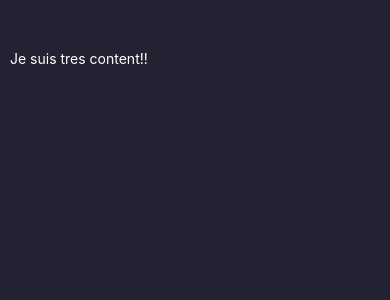
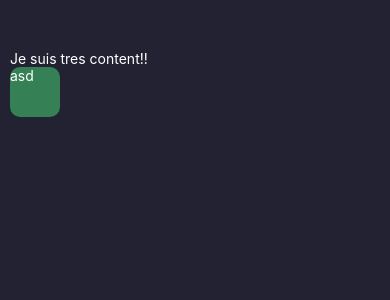
Before and after one commit to andre9494/ReactDemo, a React Native app: screen / in a window 390 px wide. Shown: the top 300 px of the page. Built offline with nearby package versions, Linux system fonts and the light colour scheme.

Commit message:
Square component

```diff
--- a/App.tsx
+++ b/App.tsx
@@ -1,13 +1,17 @@
 import { StatusBar } from 'expo-status-bar';
-import { Text, View } from 'react-native';
+import { View } from 'react-native';
 import styles from './styles';
+import Square from './components/Square';
+import TextField from './components/TextField';
 
 export default function App() {
   return (
     // <View style={styles.container}>
     <View style={styles.appBackground}>
       <View style={styles.container}>
-        <Text style={styles.text}>Je suis tres content!!</Text>
+        {/* <Text style={styles.text}>Je suis tres content!!</Text> */}
+        <TextField>Je suis tres content!!</TextField>
+        <Square/>
         {/* <StatusBar style="auto" /> */}
       </View>
     </View>
--- /dev/null
+++ b/components/Square.tsx
@@ -0,0 +1,13 @@
+import { View } from "react-native";
+import styles from "../styles";
+import TextField from "./TextField";
+
+const Square= () =>{
+
+    return <View style={styles.square}>
+        <TextField>asd</TextField>
+    </View>;
+
+}
+
+export default Square;
--- /dev/null
+++ b/components/TextField.tsx
@@ -0,0 +1,9 @@
+import { Text } from 'react-native';
+import styles from "../styles";
+import React from 'react';
+
+const TextField = (props: { children: string }) => (
+    <Text style={styles.text}>{props.children}</Text>
+);
+
+export default TextField;
--- a/styles.ts
+++ b/styles.ts
@@ -1,25 +1,36 @@
-import { StyleSheet } from 'react-native';
+import { ImageStyle, StyleSheet, TextStyle, ViewStyle } from 'react-native';
 
-const container = {
-  marginVertical: 50,
-  marginHorizontal: 10,
-};
+type Style = ViewStyle | TextStyle | ImageStyle;
 
-const fontColor = "#FFF";
-
-const styles = StyleSheet.create({
-  container: container,
-  appBackground: {
-    height: "100%",
-    width: "100%",
-    backgroundColor: "#223",
+const layouts: { [key: string]: Style } = {
+  container: {
+    marginVertical: 50,
+    marginHorizontal: 10,
   },
   centeredContainer: {
     flex: 1,
     alignItems: 'center',
     justifyContent: 'center',
   },
-  text: { color: fontColor }
+  square: {
+    height: 50,
+    width: 50,
+    backgroundColor: "#368056",
+    borderRadius: 10
+  }
+}
+
+const fontColor = "#FFF";
+
+const styles = StyleSheet.create({
+  appBackground: {
+    height: "100%",
+    width: "100%",
+    backgroundColor: "#223",
+  },
+  container: layouts.container,
+  text: { color: fontColor },
+  square: layouts.square
 });
 
 export default styles;
```
